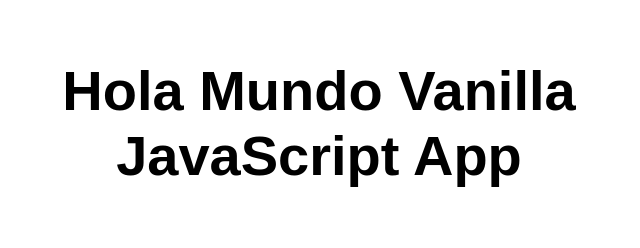
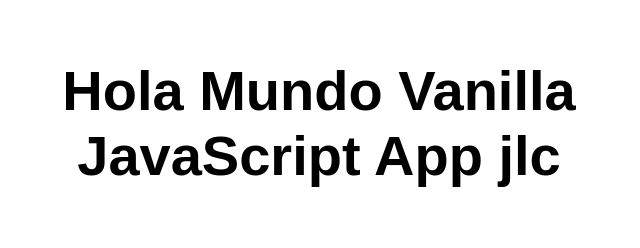
Before and after one commit to josecasas-cmyk/mi-primer-app-josecasas, a website: page src/index.html in a window 1280 px wide. Shown: the whole page, without its empty margins (321-961 px from the left). Drawn offline with Linux system fonts and the light colour scheme.

Commit message:
//prueba

```diff
--- a/src/index.html
+++ b/src/index.html
@@ -10,7 +10,7 @@
 
 <body>
   <main>
-    <h1>Hola Mundo Vanilla JavaScript App</h1>
+    <h1>Hola Mundo Vanilla JavaScript App jlc</h1>
   </main>
 </body>
 
```
